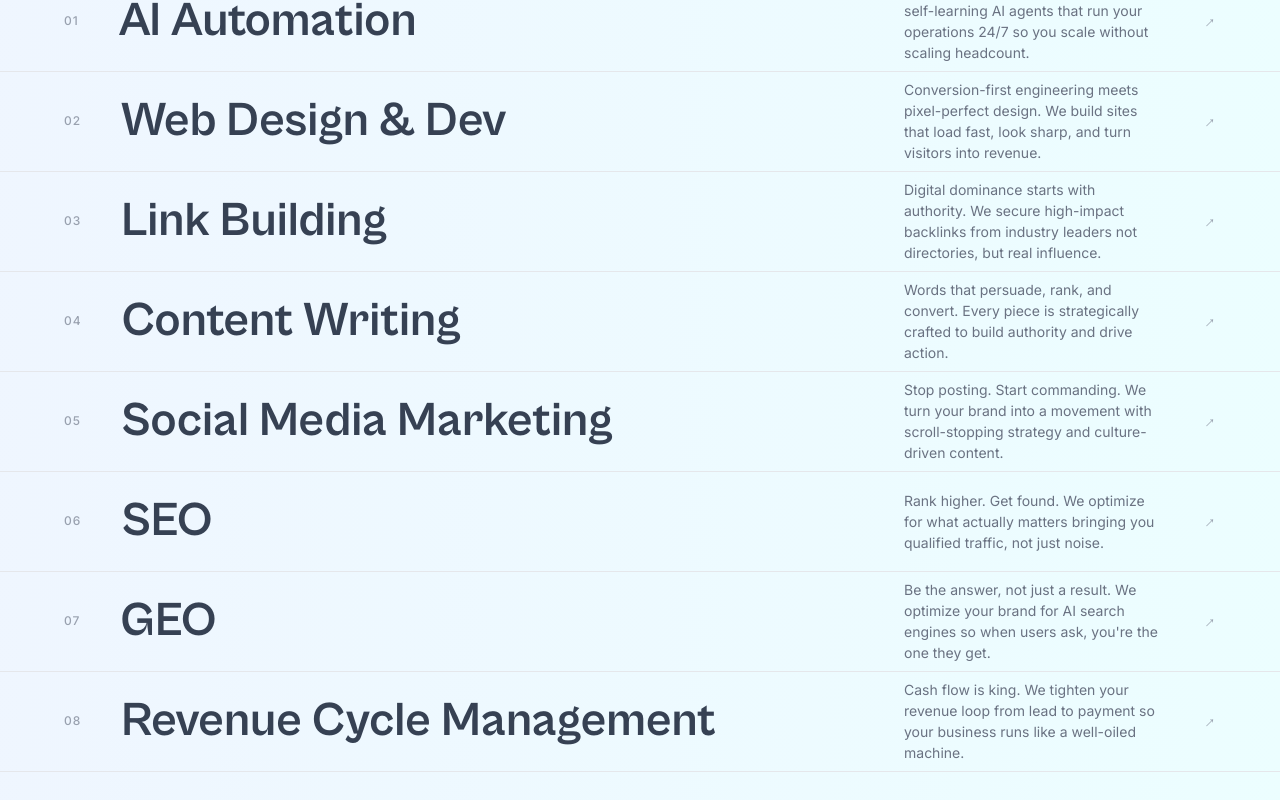
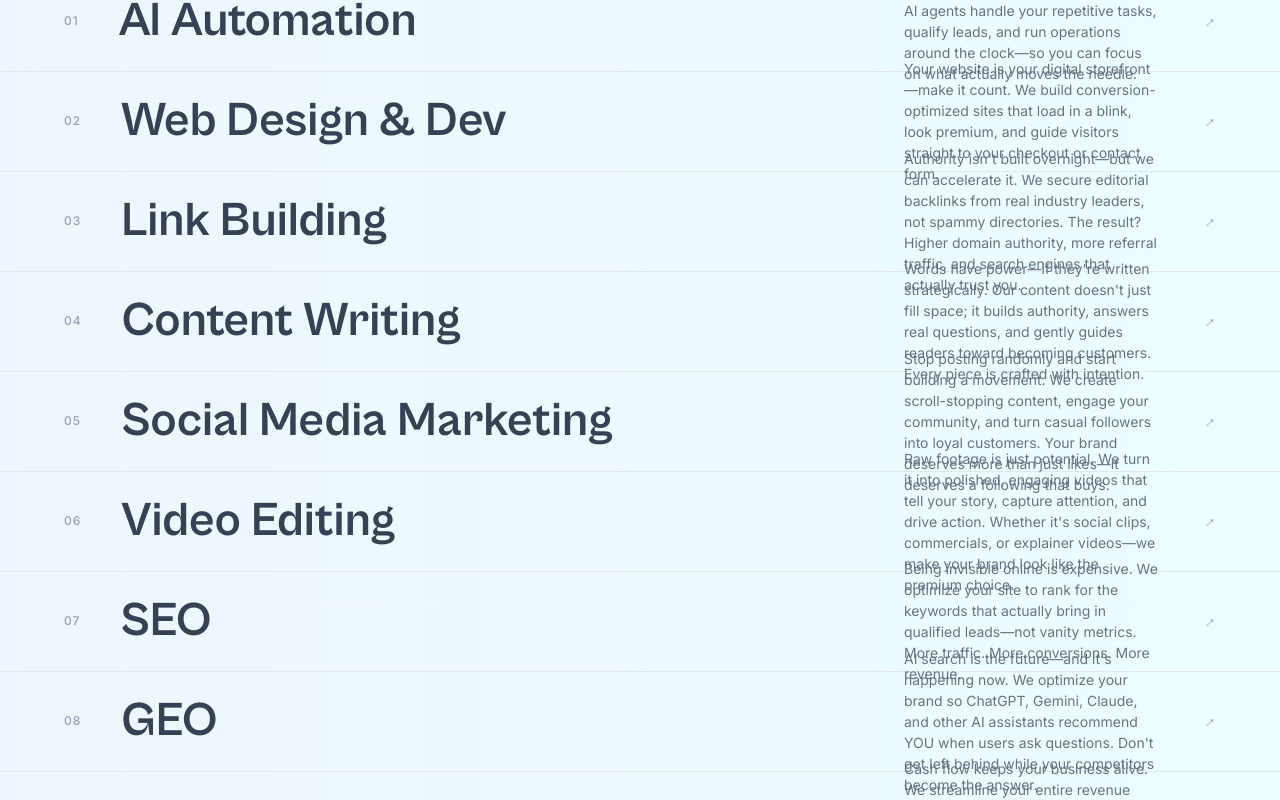
Before and after one commit to Abdullah-167/Final-updated-Upscale, a Next.js app: page / in a window 1280 px wide. Shown: the part 2189-2989 px from the top of the page. Built offline with nearby package versions, Linux system fonts and the light colour scheme.

Commit message:
first commit

```diff
--- a/src/Components/Home/Index.tsx
+++ b/src/Components/Home/Index.tsx
@@ -472,8 +472,8 @@ const Hero = () => {
                     }}
                     placeholder="your@email.com"
                     className={`w-full pl-9 sm:pl-10 pr-3 py-2.5 sm:py-3 bg-white/80 text-gray-900 outline-none border ${errors.email
-                        ? "border-red-500 focus:border-red-500"
-                        : "border-gray-300 focus:border-[#1570EF]"
+                      ? "border-red-500 focus:border-red-500"
+                      : "border-gray-300 focus:border-[#1570EF]"
                       } rounded-lg transition-colors placeholder-gray-500 ${TYPOGRAPHY.bodySmall}`}
                     disabled={isSubmitting}
                     aria-invalid={!!errors.email}
@@ -733,14 +733,87 @@ type Service = {
 };
 
 const services: Service[] = [
-  { number: "01", title: "AI Automation", description: "Automate to dominate. We deploy self-learning AI agents that run your operations 24/7 so you scale without scaling headcount.", href: "#digital-marketing", cardFrom: "#3B82F6", cardTo: "#2563EB", cardText: "#FFFFFF" },
-  { number: "02", title: "Web Design & Dev", description: "Conversion-first engineering meets pixel-perfect design. We build sites that load fast, look sharp, and turn visitors into revenue.", href: "#ai-automation", cardFrom: "#4F46E5", cardTo: "#4338CA", cardText: "#FFFFFF" },
-  { number: "03", title: "Link Building", description: "Digital dominance starts with authority. We secure high-impact backlinks from industry leaders not directories, but real influence.", href: "#artificial-intelligence", cardFrom: "#6366F1", cardTo: "#4F46E5", cardText: "#FFFFFF" },
-  { number: "04", title: "Content Writing", description: "Words that persuade, rank, and convert. Every piece is strategically crafted to build authority and drive action.", href: "#web-development", cardFrom: "#60A5FA", cardTo: "#3B82F6", cardText: "#FFFFFF" },
-  { number: "05", title: "Social Media Marketing", description: "Stop posting. Start commanding. We turn your brand into a movement with scroll-stopping strategy and culture-driven content.", href: "#graphic-design", cardFrom: "#818CF8", cardTo: "#6366F1", cardText: "#FFFFFF" },
-  { number: "06", title: "SEO", description: "Rank higher. Get found. We optimize for what actually matters bringing you qualified traffic, not just noise.", href: "#video-editing", cardFrom: "#4F46E5", cardTo: "#4338CA", cardText: "#FFFFFF" },
-  { number: "07", title: "GEO", description: "Be the answer, not just a result. We optimize your brand for AI search engines so when users ask, you're the one they get.", href: "#video-editing", cardFrom: "#4F46E5", cardTo: "#4338CA", cardText: "#FFFFFF" },
-  { number: "08", title: "Revenue Cycle Management", description: "Cash flow is king. We tighten your revenue loop from lead to payment so your business runs like a well-oiled machine.", href: "#video-editing", cardFrom: "#4F46E5", cardTo: "#4338CA", cardText: "#FFFFFF" },
+  {
+    number: "01",
+    title: "AI Automation",
+    description: "Stop working IN your business and start working ON it. Our self-learning AI agents handle your repetitive tasks, qualify leads, and run operations around the clock—so you can focus on what actually moves the needle.",
+    href: "/services/ai-automation",
+    cardFrom: "#3B82F6",
+    cardTo: "#2563EB",
+    cardText: "#FFFFFF"
+  },
+  {
+    number: "02",
+    title: "Web Design & Dev",
+    description: "Your website is your digital storefront—make it count. We build conversion-optimized sites that load in a blink, look premium, and guide visitors straight to your checkout or contact form.",
+    href: "/services/website-development",
+    cardFrom: "#0EA5E9",
+    cardTo: "#0284C7",
+    cardText: "#FFFFFF"
+  },
+  {
+    number: "03",
+    title: "Link Building",
+    description: "Authority isn't built overnight—but we can accelerate it. We secure editorial backlinks from real industry leaders, not spammy directories. The result? Higher domain authority, more referral traffic, and search engines that actually trust you.",
+    href: "/services/link-building",
+    cardFrom: "#8B5CF6",
+    cardTo: "#7C3AED",
+    cardText: "#FFFFFF"
+  },
+  {
+    number: "04",
+    title: "Content Writing",
+    description: "Words have power—if they're written strategically. Our content doesn't just fill space; it builds authority, answers real questions, and gently guides readers toward becoming customers. Every piece is crafted with intention.",
+    href: "/services/content-writing",
+    cardFrom: "#F59E0B",
+    cardTo: "#D97706",
+    cardText: "#FFFFFF"
+  },
+  {
+    number: "05",
+    title: "Social Media Marketing",
+    description: "Stop posting randomly and start building a movement. We create scroll-stopping content, engage your community, and turn casual followers into loyal customers. Your brand deserves more than just likes—it deserves a following that buys.",
+    href: "/services/paid-advertising",
+    cardFrom: "#EC4899",
+    cardTo: "#DB2777",
+    cardText: "#FFFFFF"
+  },
+  {
+    number: "06",
+    title: "Video Editing",
+    description: "Raw footage is just potential. We turn it into polished, engaging videos that tell your story, capture attention, and drive action. Whether it's social clips, commercials, or explainer videos—we make your brand look like the premium choice.",
+    href: "/services/video-editing",
+    cardFrom: "#EF4444",
+    cardTo: "#DC2626",
+    cardText: "#FFFFFF"
+  },
+  {
+    number: "07",
+    title: "SEO",
+    description: "Being invisible online is expensive. We optimize your site to rank for the keywords that actually bring in qualified leads—not vanity metrics. More traffic. More conversions. More revenue.",
+    href: "/services/seo",
+    cardFrom: "#10B981",
+    cardTo: "#059669",
+    cardText: "#FFFFFF"
+  },
+  {
+    number: "08",
+    title: "GEO",
+    description: "AI search is the future—and it's happening now. We optimize your brand so ChatGPT, Gemini, Claude, and other AI assistants recommend YOU when users ask questions. Don't get left behind while your competitors become the answer.",
+    href: "/services/generative-engine-optimization",
+    cardFrom: "#06B6D4",
+    cardTo: "#0891B2",
+    cardText: "#FFFFFF"
+  },
+  {
+    number: "09",
+    title: "Revenue Cycle Management",
+    description: "Cash flow keeps your business alive. We streamline your entire revenue loop—from lead capture to payment collection—so money flows smoothly and you stop chasing invoices. Less friction. More profit.",
+    href: "/services/revenue-cycle-management",
+    cardFrom: "#F97316",
+    cardTo: "#EA580C",
+    cardText: "#FFFFFF"
+  },
 ];
 
 const CARD_WIDTH = 240;
```
